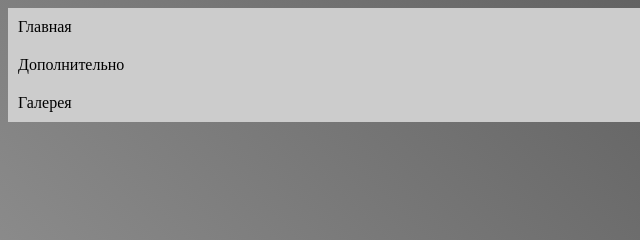
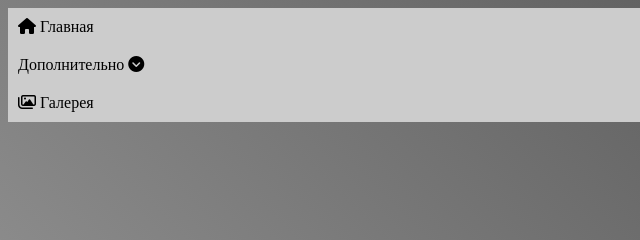
Before and after one commit to xmakss/web.labs, a plain HTML site: page menu.html in a window 1280 px wide. Shown: the top 240 px of the page, 0-640 px from the left. Drawn offline with Linux system fonts and the light colour scheme.

Commit message:
Created icons to menu

```diff
--- a/menu.html
+++ b/menu.html
@@ -4,14 +4,15 @@
 menu for victory day
 </title>
     <link href="css/menu.css" rel="stylesheet" type="text/css">
+    <script src="https://kit.fontawesome.com/329c2150ba.js" crossorigin="anonymous"></script>
 </head>
 <body>
 <ul class="mainmenu">
 <li>
-<a href="main.html" target="content">Главная</a>
+<a href="main.html" target="content"><i class="fas fa-home fa-1x"></i>  Главная</a>
 </li>
 <li>
-<a href="events.html" target="content">Дополнительно</a>
+<a href="events.html" target="content">Дополнительно  <i class="fas fa-chevron-circle-down"></i></a>
 <ul class="submenu">
         <li><a href="event1.html" target="content">Интересные факты</a></li>
         <li><a href="event2.html" target="content" >В числах</a></li>
@@ -19,7 +20,7 @@ menu for victory day
       </ul>
 </li>
 <li>
-<a href="gallery.html" target="content">Галерея</a>
+<a href="gallery.html" target="content"><i class="far fa-images"></i>  Галерея</a>
 </li>
 </ul>
 </body>
```
